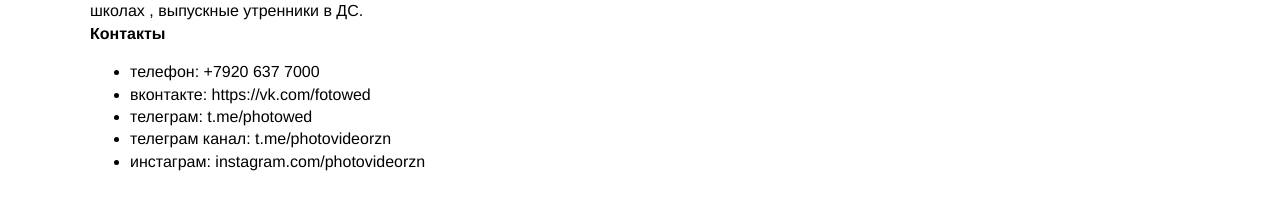
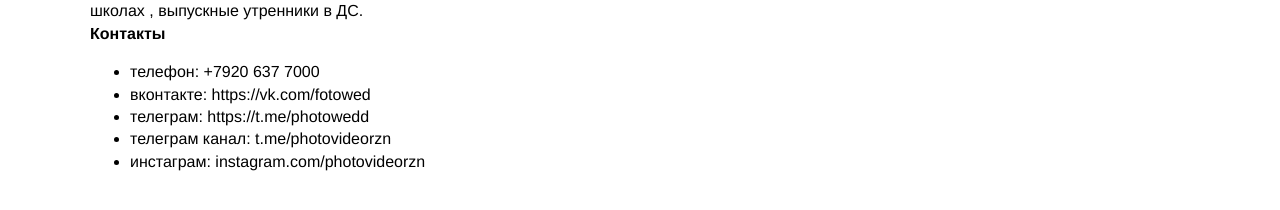
Before and after one commit to fv62/fv62.github.io, a Jekyll site: the page built from index.md, in a window 1280 px wide. Shown: the part 377-587 px from the top of the page. Built offline with Jekyll 4.4.1, drawn with Linux system fonts in a browser that asks for light colours.

Commit message:
fixed mistype

```diff
--- a/index.md
+++ b/index.md
@@ -12,6 +12,6 @@
 **Контакты**
 - телефон: [+7920 637 7000](tel:+79206377000)
 - вконтакте: [https://vk.com/fotowed](https://vk.com/fotowed)
-- телеграм: [t.me/photowed](https://t.me/photowed)
+- телеграм: [https://t.me/photowedd](t.me/photowedd)
 - телеграм канал: [t.me/photovideorzn](https://t.me/photovideorzn)
 - инстаграм: [instagram.com/photovideorzn](https://www.instagram.com/photovideorzn)
```
